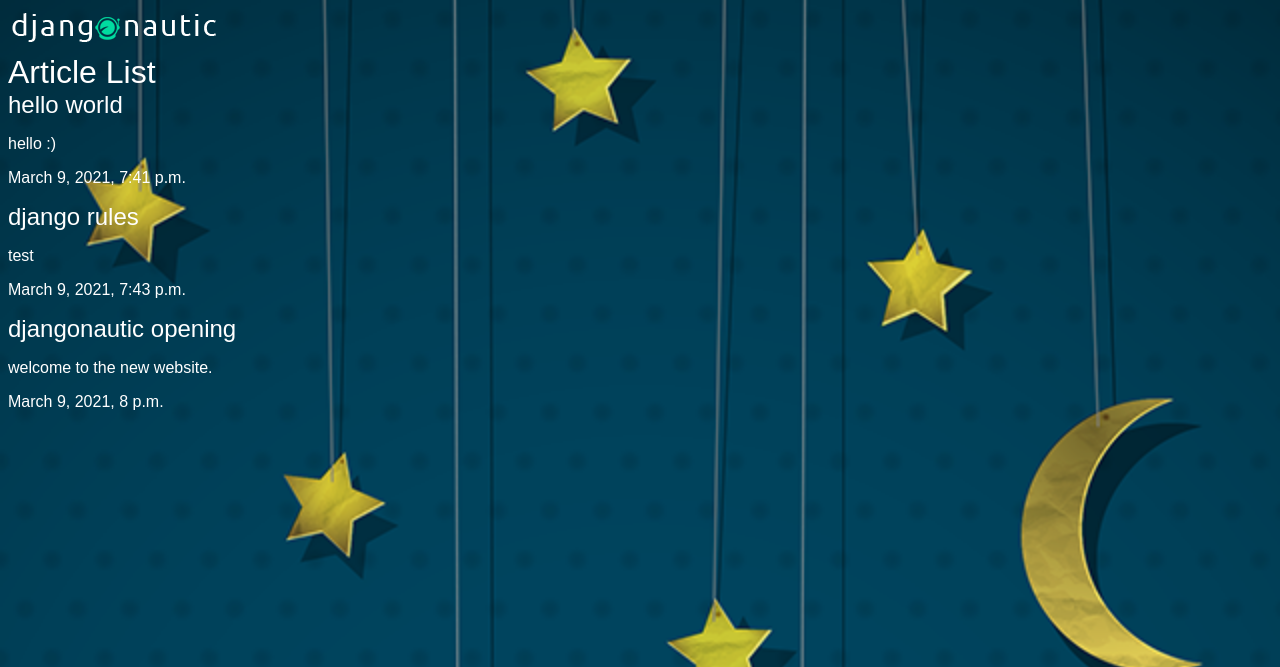
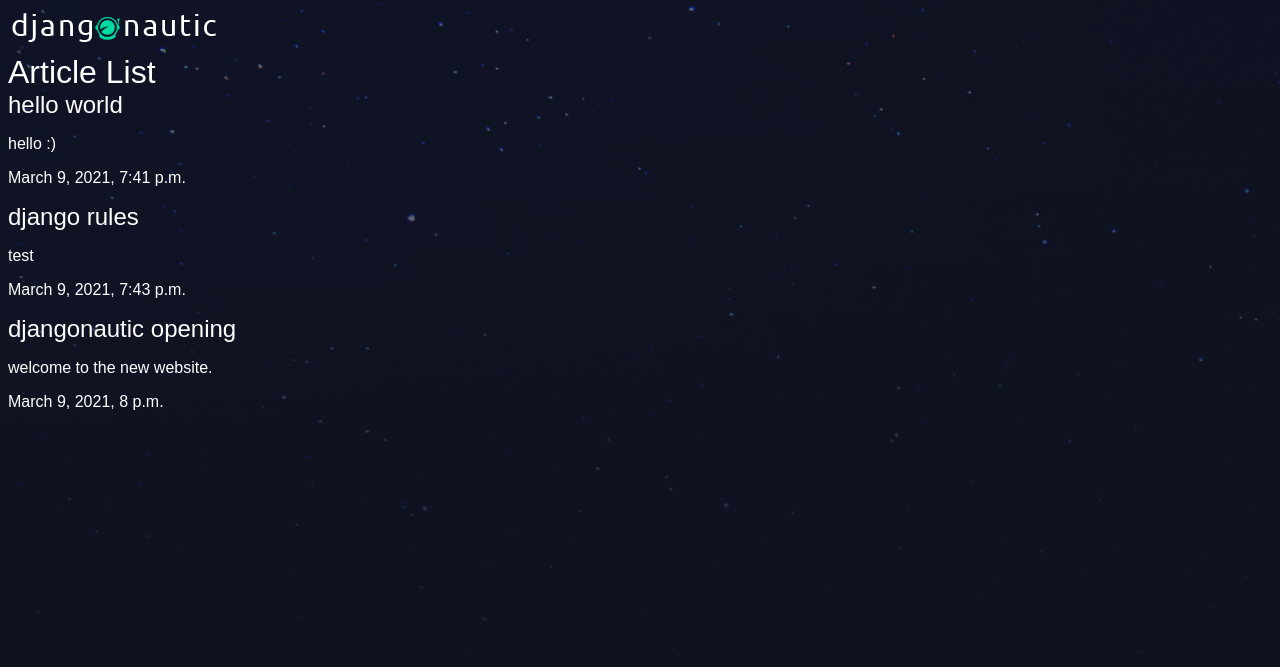
Before and after one commit to pvparty2/django_netninja, a Django app: page /articles/ in a window 1280 px wide. Shown: the top 667 px of the page. Run offline with Django 3.2, Linux system fonts and the light colour scheme; data comes from the database, SQL or seed files in the repository.

Commit message:
change background image

```diff
--- a/articles/static/articles/styles.css
+++ b/articles/static/articles/styles.css
@@ -1,5 +1,5 @@
 html{
-    background: url(1.png) no-repeat center center fixed;
+    background: url(stars.png) no-repeat center center fixed;
     -webkit-background-size: cover;
     background-size: cover;
     -moz-background-size: cover;
```
Also changed, not shown: articles/static/articles/1.png (deleted), articles/static/articles/stars.png (added).
